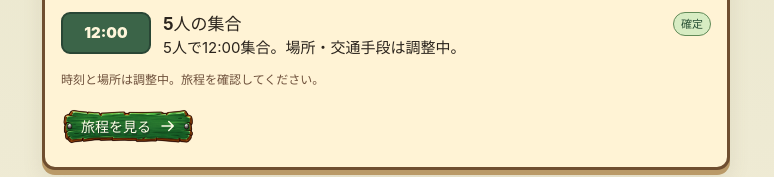
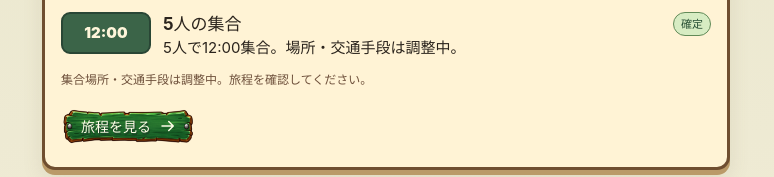
Before and after one commit to eiji-dent/itumen, a React (Vite) app: page / in a window 1280 px wide. Shown: the part 1393-1570 px from the top of the page, without its empty margins (254-1028 px from the left). Built offline with nearby package versions, Linux system fonts and the light colour scheme.

Commit message:
Document public URL and clarify meeting status

```diff
--- a/src/domain/status.ts
+++ b/src/domain/status.ts
@@ -3,5 +3,5 @@ import {trip,type DayId} from '../data/trip';
 const jstDay=(date:Date)=>{const parts=new Intl.DateTimeFormat('en-US',{timeZone:'Asia/Tokyo',year:'numeric',month:'2-digit',day:'2-digit'}).formatToParts(date);const get=(type:string)=>parts.find(p=>p.type===type)?.value??'';return `${get('year')}-${get('month')}-${get('day')}`};
 const dayNumber=(date:string)=>Date.parse(`${date}T00:00:00Z`)/86400000;
 export function tripPhase(now:Date):{phase:'before'|'day1'|'day2'|'after';label:string;day:DayId}{const date=jstDay(now);if(date<trip.startDate)return {phase:'before',label:`出発まであと${dayNumber(trip.startDate)-dayNumber(date)}日`,day:'day1'};if(date===trip.startDate)return {phase:'day1',label:'DAY 1・10月11日',day:'day1'};if(date===trip.endDate)return {phase:'day2',label:'DAY 2・10月12日',day:'day2'};return {phase:'after',label:'冒険の記録',day:'day2'};}
-export function nextEvent(now:Date):{event:Event|null;heading:string;note:string;day:DayId}{const phase=tripPhase(now);const day=phase.day;const rows=events.filter(e=>e.dayId===day&&e.status!=='cancelled').sort((a,b)=>a.order-b.order);if(phase.phase==='before')return {event:rows[0]??null,heading:'最初の予定',note:'時刻と場所は調整中。旅程を確認してください。',day};if(phase.phase==='after')return {event:null,heading:'旅の記録を見返す',note:'2日間の旅程をいつでも見られます。',day};const active=rows.find(e=>e.status==='confirmed'&&e.timePrecision==='exact'&&e.startAt&&e.endAt&&Date.parse(e.startAt)<=now.getTime()&&now.getTime()<Date.parse(e.endAt));if(active)return {event:active,heading:'予定上の進行中',note:'予定上の表示です。現地の状況を確認してください。',day};const candidates=rows.filter(e=>e.startAt&&['exact','approximate'].includes(e.timePrecision)&&Date.parse(e.startAt)>now.getTime()).sort((a,b)=>Date.parse(a.startAt!)-Date.parse(b.startAt!)||a.order-b.order);const event=candidates[0]??null;if(!event)return {event:null,heading:'今日の予定を確認',note:'時刻未定の予定も旅程にあります。',day};const earlierUnknown=rows.some(e=>e.order<event.order&&['after','period','unknown'].includes(e.timePrecision));return {event,heading:earlierUnknown?'次の時刻付き予定':'次の予定',note:`${earlierUnknown?'時刻未定の予定もあります。':''}${event.status!=='confirmed'?'仮予定のため時刻を確認してください。':''}`,day};}
+export function nextEvent(now:Date):{event:Event|null;heading:string;note:string;day:DayId}{const phase=tripPhase(now);const day=phase.day;const rows=events.filter(e=>e.dayId===day&&e.status!=='cancelled').sort((a,b)=>a.order-b.order);if(phase.phase==='before')return {event:rows[0]??null,heading:'最初の予定',note:'集合場所・交通手段は調整中。旅程を確認してください。',day};if(phase.phase==='after')return {event:null,heading:'旅の記録を見返す',note:'2日間の旅程をいつでも見られます。',day};const active=rows.find(e=>e.status==='confirmed'&&e.timePrecision==='exact'&&e.startAt&&e.endAt&&Date.parse(e.startAt)<=now.getTime()&&now.getTime()<Date.parse(e.endAt));if(active)return {event:active,heading:'予定上の進行中',note:'予定上の表示です。現地の状況を確認してください。',day};const candidates=rows.filter(e=>e.startAt&&['exact','approximate'].includes(e.timePrecision)&&Date.parse(e.startAt)>now.getTime()).sort((a,b)=>Date.parse(a.startAt!)-Date.parse(b.startAt!)||a.order-b.order);const event=candidates[0]??null;if(!event)return {event:null,heading:'今日の予定を確認',note:'時刻未定の予定も旅程にあります。',day};const earlierUnknown=rows.some(e=>e.order<event.order&&['after','period','unknown'].includes(e.timePrecision));return {event,heading:earlierUnknown?'次の時刻付き予定':'次の予定',note:`${earlierUnknown?'時刻未定の予定もあります。':''}${event.status!=='confirmed'?'仮予定のため時刻を確認してください。':''}`,day};}
 export {jstDay};
```
Also changed, not shown: 1 other file (tests, documents, lock files or other folders).
